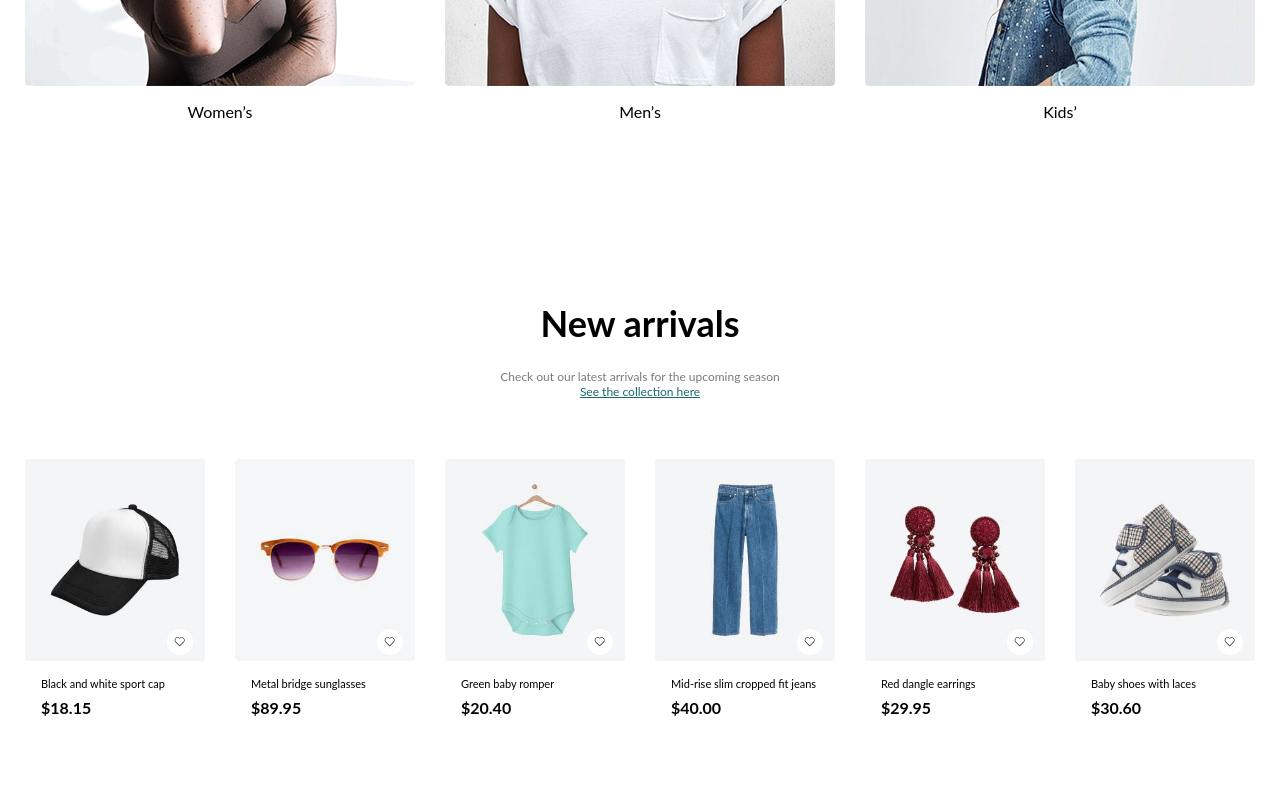
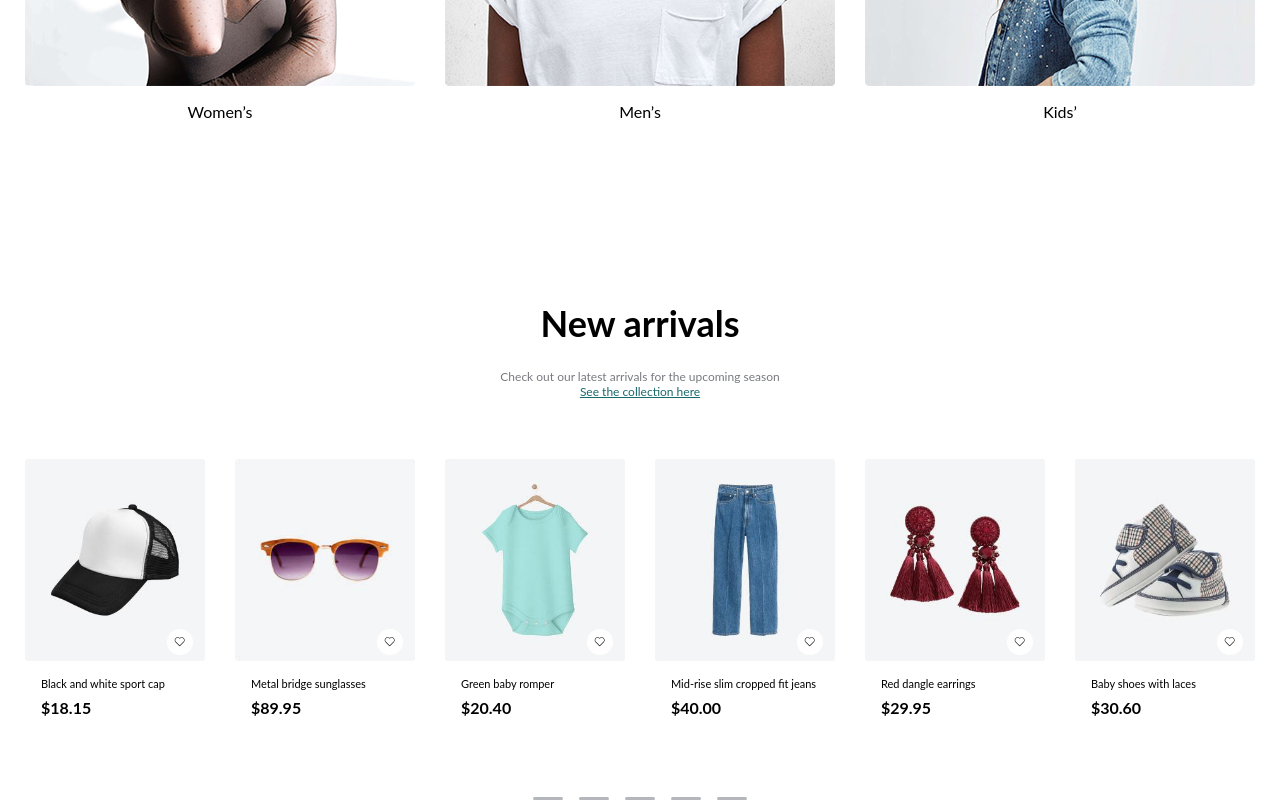
Before and after one commit to JIyk777/online-shop, a React (Create React App) app: page / in a window 1280 px wide. Shown: the part 1284-2084 px from the top of the page. Before the commit the page ends 2001 px from the top, so only its background shows below. Built offline with nearby package versions, Linux system fonts and the light colour scheme.

Commit message:
Update component NewArrivals

```diff
--- a/src/components/MainPageNewArrivals/MainPageNewArrivals.jsx
+++ b/src/components/MainPageNewArrivals/MainPageNewArrivals.jsx
@@ -12,6 +12,28 @@ export const MainPageNewArrivals = () => {
         See the collection here
       </a>
       <NewArrivalsList></NewArrivalsList>
+      <div className={scss.newArrivalsPagination}>
+        <button
+          className={scss.newArrivalsPaginationItem}
+          type="button"
+        ></button>
+        <button
+          className={scss.newArrivalsPaginationItem}
+          type="button"
+        ></button>
+        <button
+          className={scss.newArrivalsPaginationItem}
+          type="button"
+        ></button>
+        <button
+          className={scss.newArrivalsPaginationItem}
+          type="button"
+        ></button>
+        <button
+          className={scss.newArrivalsPaginationItem}
+          type="button"
+        ></button>
+      </div>
     </div>
   );
 };
--- a/src/components/MainPageNewArrivals/MainPageNewArrivals.module.scss
+++ b/src/components/MainPageNewArrivals/MainPageNewArrivals.module.scss
@@ -24,3 +24,21 @@
   text-decoration: underline;
   color: #17696a;
 }
+
+.newArrivalsPagination {
+  margin-top: 80px;
+  display: flex;
+  gap: 16px;
+}
+
+.newArrivalsPaginationItem {
+  width: 30px;
+  height: 3px;
+  background-color: #b3b7bc;
+  border: 0;
+  border-radius: 6px;
+  &:hover,
+  &:focus {
+    background-color: black;
+  }
+}
```
